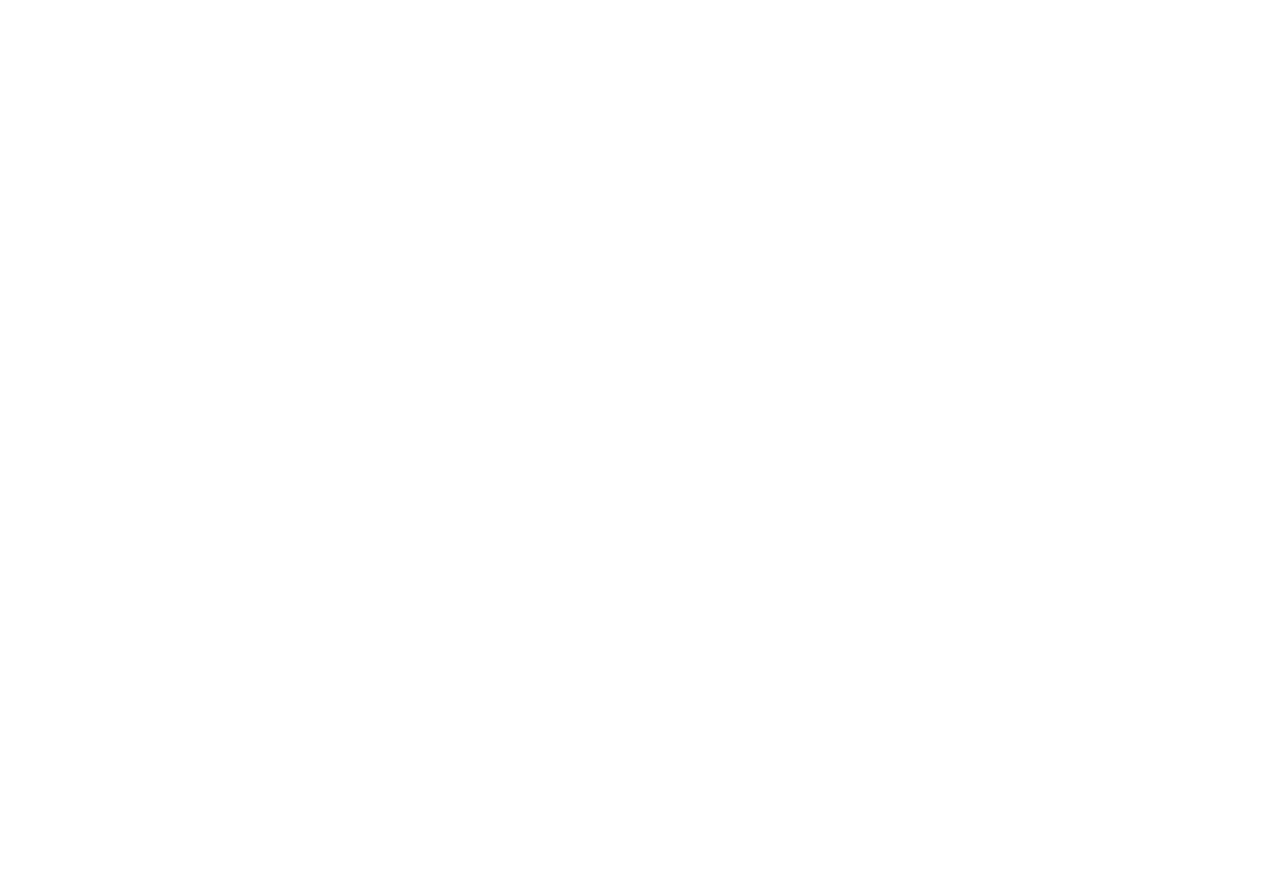
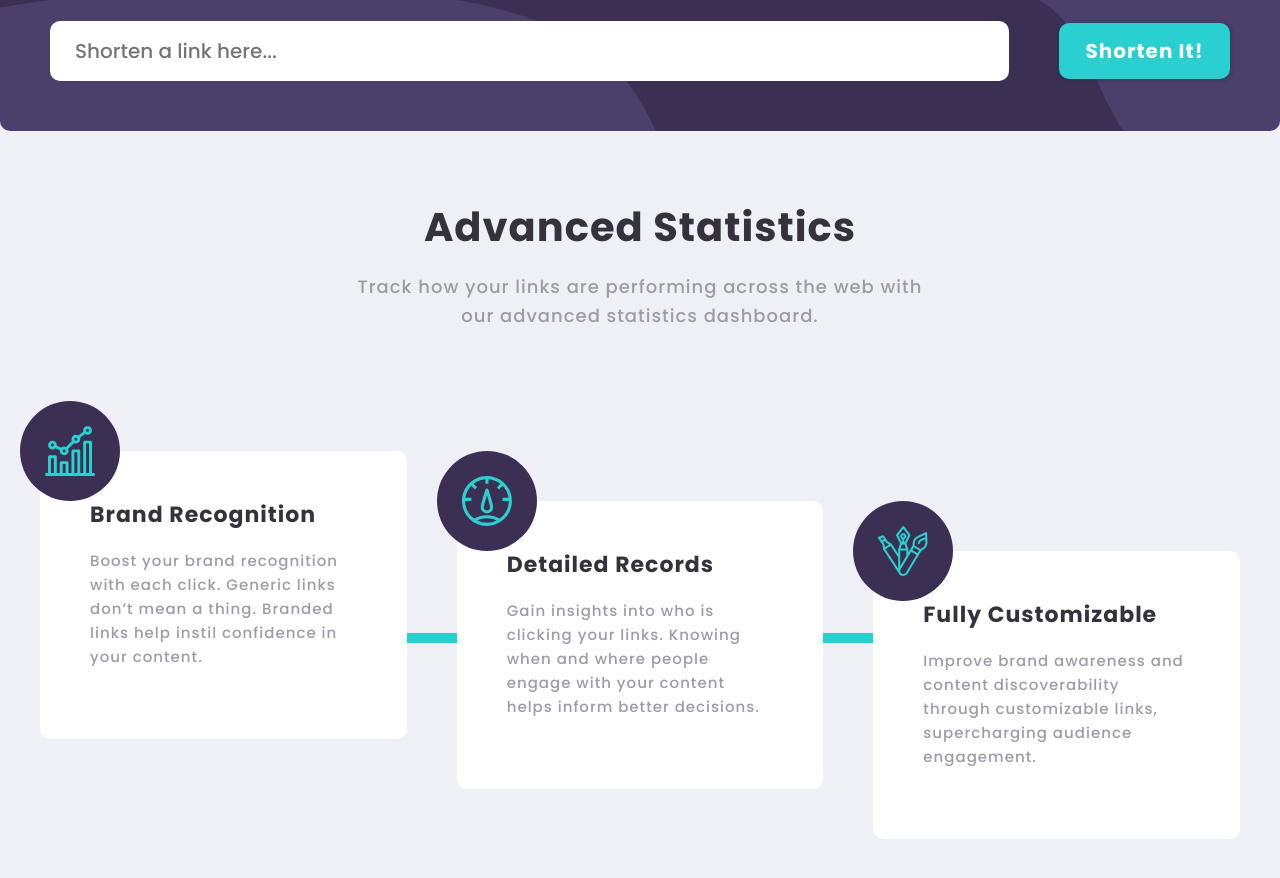
Before and after one commit to freetart/FEM-url-shortening-api, a React (Create React App) app: page / in a window 1280 px wide. Shown: the part 838-1716 px from the top of the page. Before the commit the page ends 800 px from the top, so only its background shows below. Built offline with nearby package versions, Linux system fonts and the light colour scheme.

Commit message:
created statistics section

```diff
--- a/src/App.js
+++ b/src/App.js
@@ -1,6 +1,8 @@
 import Globals from "./abstracts/Globals";
 import Navbar from "./components/Navbar";
 import Hero from "./components/Hero";
+import ShortenLink from "./components/ShortenLink";
+import Statistics from "./components/Statistics";
 
 const App = () => {
   return (
@@ -8,6 +10,10 @@
       <Globals />
       <Navbar />
       <Hero />
+      <main>
+        <ShortenLink />
+        <Statistics />
+      </main>
     </>
   );
 };
--- a/src/components/ShortenLink.js
+++ b/src/components/ShortenLink.js
@@ -2,6 +2,10 @@
 import { maxWidthLg } from "../abstracts/Mixins";
 import Button from "./styledElements/Buttons";
 import bgPattern from "../assets/bg-shorten-desktop.svg";
+
+const Article = styled.article`
+  transform: translateY(8rem);
+`;
 
 const Container = styled.div`
   ${maxWidthLg}
@@ -31,7 +35,7 @@
 
 const ShortenLink = () => {
   return (
-    <article>
+    <Article>
       <Container>
         <input
           className="shorten-link-input"
@@ -42,7 +46,7 @@
           Shorten It!
         </Button>
       </Container>
-    </article>
+    </Article>
   );
 };
 
--- /dev/null
+++ b/src/components/Statistic.js
@@ -0,0 +1,53 @@
+import styled from "styled-components";
+import { flexCenter } from "../abstracts/Mixins";
+import { StatHeading } from "./styledElements/Headings";
+import Paragraph from "./styledElements/Paragraphs";
+
+const Stat = styled.article`
+  &:nth-child(2) {
+    transform: translateY(5rem);
+  }
+
+  &:nth-child(3) {
+    transform: translateY(10rem);
+  }
+`;
+
+const Container = styled.div`
+  padding: 5rem;
+  position: relative;
+  background-color: var(--white);
+  border-radius: var(--mainRadius);
+
+  .stat-icon-container {
+    ${flexCenter}
+    border-radius: 50%;
+    width: 10rem;
+    height: 10rem;
+    background-color: var(--darkPurple);
+    margin-bottom: 2rem;
+    position: absolute;
+    top: -5rem;
+    left: -2rem;
+  }
+
+  .stat-icon {
+    width: 5rem;
+  }
+`;
+
+const Statistic = ({ icon, title, description }) => {
+  return (
+    <Stat>
+      <Container>
+        <div className="stat-icon-container">
+          <img className="stat-icon" src={icon} alt="" />
+        </div>
+        <StatHeading>{title}</StatHeading>
+        <Paragraph stat>{description}</Paragraph>
+      </Container>
+    </Stat>
+  );
+};
+
+export default Statistic;
--- /dev/null
+++ b/src/components/Statistics.js
@@ -0,0 +1,62 @@
+import styled from "styled-components";
+import Statistic from "./Statistic";
+import {
+  maxWidthLg,
+  sectionSpacingMd,
+  sectionSpacingSm,
+} from "../abstracts/Mixins";
+import { SectionHeading } from "./styledElements/Headings";
+import Paragraph from "./styledElements/Paragraphs";
+import Line from "./styledElements/Line";
+import statData from "../data";
+
+const Section = styled.section`
+  background-color: var(--lightGray);
+`;
+
+const Container = styled.div`
+  ${maxWidthLg}
+  ${sectionSpacingMd}
+  position: relative;
+
+  .section-title {
+    ${sectionSpacingSm}
+    text-align: center;
+  }
+
+  .statistics {
+    ${sectionSpacingSm}
+    display: grid;
+    grid-template-columns: repeat(3, 1fr);
+    gap: var(--gap);
+  }
+`;
+
+const Statistics = () => {
+  return (
+    <Section>
+      <Container>
+        <div className="section-title">
+          <SectionHeading>Advanced Statistics</SectionHeading>
+          <Paragraph section>
+            Track how your links are performing across the web with our advanced
+            statistics dashboard.
+          </Paragraph>
+        </div>
+        <Line />
+        <div className="statistics">
+          {statData.map((stat) => (
+            <Statistic
+              key={stat.id}
+              icon={stat.icon}
+              title={stat.title}
+              description={stat.description}
+            />
+          ))}
+        </div>
+      </Container>
+    </Section>
+  );
+};
+
+export default Statistics;
--- a/src/components/styledElements/Buttons.js
+++ b/src/components/styledElements/Buttons.js
@@ -9,6 +9,8 @@
   cursor: pointer;
   box-shadow: var(--mainShadow);
   transition: var(--mainTransition);
+  background-color: var(--teal);
+  color: var(--white);
 
   &:hover,
   &:focus {
@@ -19,8 +21,6 @@
     primarySm &&
     css`
       font-size: 1.6rem;
-      background-color: var(--teal);
-      color: var(--white);
       border-radius: var(--btnRadius);
     `}
 
@@ -28,8 +28,6 @@
     primaryLg &&
     css`
       font-size: 2rem;
-      background-color: var(--teal);
-      color: var(--white);
       border-radius: var(--btnRadius);
     `}
 
@@ -37,8 +35,6 @@
     secondary &&
     css`
       font-size: 2rem;
-      background-color: var(--teal);
-      color: var(--white);
       border-radius: var(--mainRadius);
     `}
 `;
--- a/src/components/styledElements/Headings.js
+++ b/src/components/styledElements/Headings.js
@@ -6,3 +6,15 @@
   font-size: 8rem;
   color: var(--black);
 `;
+
+export const SectionHeading = styled.h2`
+  ${headingStyles}
+  font-size: 4rem;
+  color: var(--black);
+`;
+
+export const StatHeading = styled.h3`
+  ${headingStyles}
+  font-size: 2.2rem;
+  color: var(--black);
+`;
--- /dev/null
+++ b/src/components/styledElements/Line.js
@@ -0,0 +1,14 @@
+import styled from "styled-components";
+
+const Line = styled.div`
+  position: absolute;
+  top: 70%;
+  left: 50%;
+  transform: translate(-50%, -50%);
+  height: 1rem;
+  width: 50%;
+  margin: 0 auto;
+  background-color: var(--teal);
+`;
+
+export default Line;
--- a/src/components/styledElements/Paragraphs.js
+++ b/src/components/styledElements/Paragraphs.js
@@ -3,13 +3,27 @@
 
 const Paragraph = styled.p`
   ${textStyles}
+  padding: 2rem 0;
+  color: var(--darkGray);
 
   ${({ hero }) =>
     hero &&
     css`
       font-size: 2.2rem;
-      padding: 2rem 0;
-      color: var(--darkGray);
+    `}
+
+  ${({ section }) =>
+    section &&
+    css`
+      font-size: 1.8rem;
+      width: 50%;
+      margin: 0 auto;
+    `}
+
+  ${({ stat }) =>
+    stat &&
+    css`
+      font-size: 1.5rem;
     `}
 `;
 
--- /dev/null
+++ b/src/data.js
@@ -0,0 +1,29 @@
+import statIconOne from "./assets/icon-brand-recognition.svg";
+import statIconTwo from "./assets/icon-detailed-records.svg";
+import statIconThree from "./assets/icon-fully-customizable.svg";
+
+const statData = [
+  {
+    id: 1,
+    icon: statIconOne,
+    title: "Brand Recognition",
+    description:
+      "Boost your brand recognition with each click. Generic links don’t mean a thing. Branded links help instil confidence in your content.",
+  },
+  {
+    id: 2,
+    icon: statIconTwo,
+    title: "Detailed Records",
+    description:
+      "Gain insights into who is clicking your links. Knowing when and where people engage with your content helps inform better decisions.",
+  },
+  {
+    id: 3,
+    icon: statIconThree,
+    title: "Fully Customizable",
+    description:
+      "Improve brand awareness and content discoverability through customizable links, supercharging audience engagement.",
+  },
+];
+
+export default statData;
```
